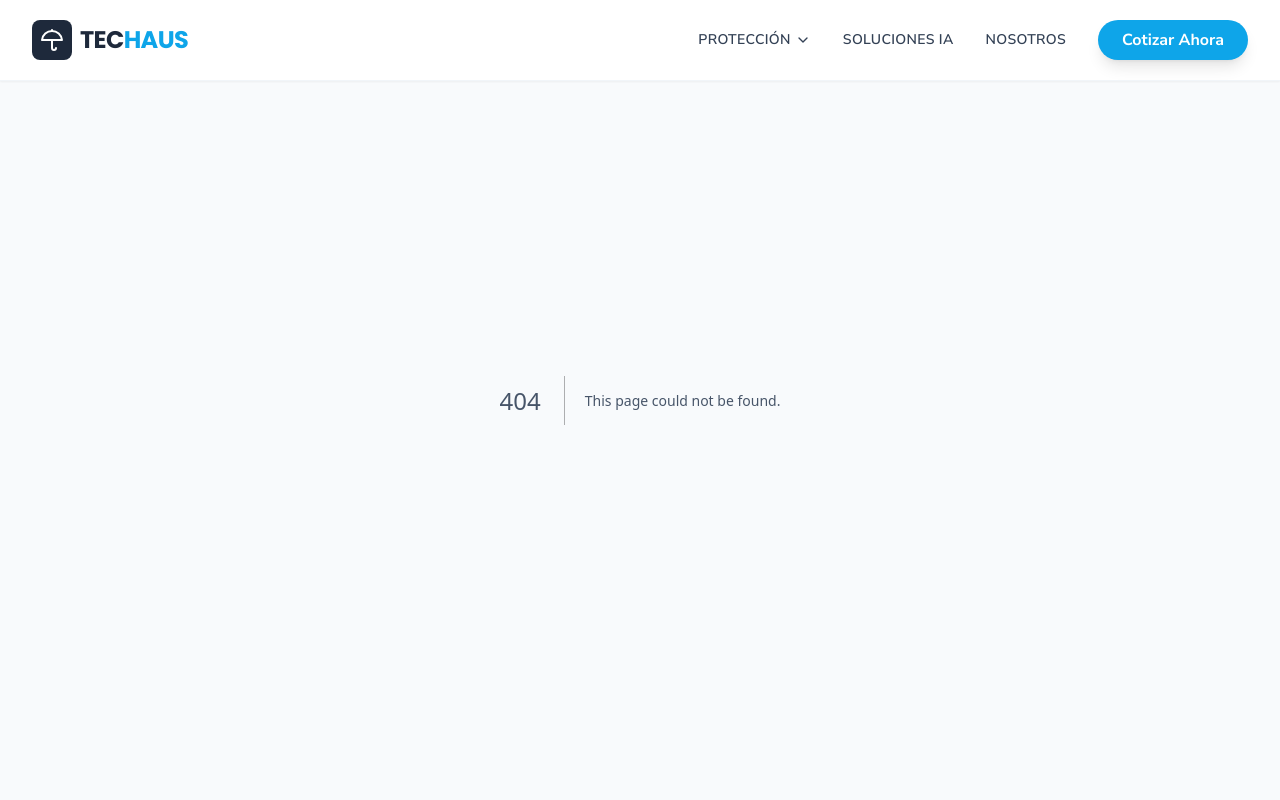
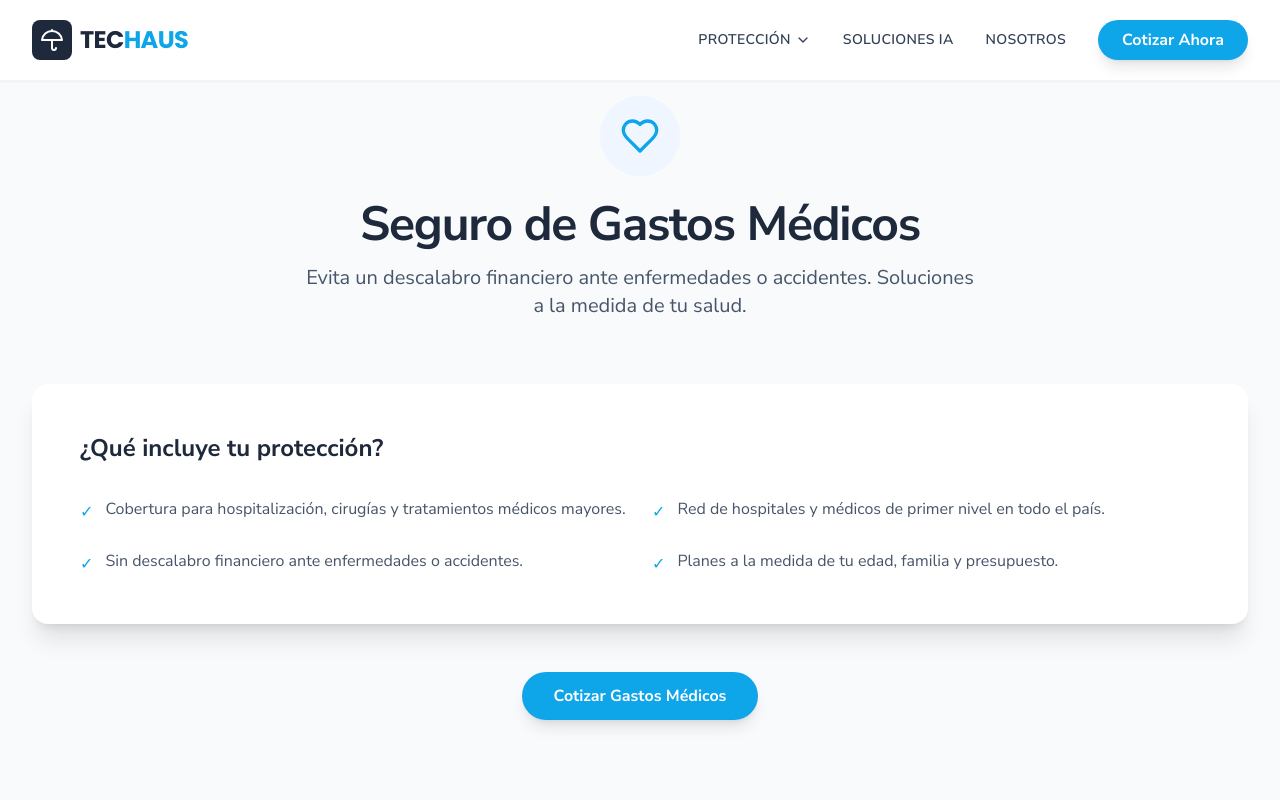
Before and after one commit to techausmx/webportal, a Next.js app: page /proteccion/gastos-medicos in a window 1280 px wide. Before the commit this address had no page. Shown: the top 800 px of the page. Built offline with nearby package versions, Linux system fonts and the light colour scheme.

Commit message:
fix: resolve dead links to /proteccion/* insurance pages
Add the four Protección pages (gastos médicos, seguro de auto, seguro
de vida, hogar y empresa) that Navigation.tsx already linked to but
didn't exist, and point Services and Footer CTAs at them instead of
placeholder "#" hrefs.

```diff
--- /dev/null
+++ b/app/proteccion/gastos-medicos/page.tsx
@@ -0,0 +1,50 @@
+import Link from 'next/link'
+import { Heart } from 'lucide-react'
+
+const benefits = [
+  'Cobertura para hospitalización, cirugías y tratamientos médicos mayores.',
+  'Red de hospitales y médicos de primer nivel en todo el país.',
+  'Sin descalabro financiero ante enfermedades o accidentes.',
+  'Planes a la medida de tu edad, familia y presupuesto.',
+]
+
+export default function GastosMedicos() {
+  return (
+    <div className="min-h-screen bg-slate-50 pt-24 pb-16">
+      <div className="max-w-7xl mx-auto px-4 sm:px-6 lg:px-8">
+        <div className="text-center mb-16">
+          <div className="inline-flex items-center justify-center w-20 h-20 rounded-full bg-blue-50 text-techaus-accent mb-6">
+            <Heart className="w-10 h-10" />
+          </div>
+          <h1 className="text-4xl md:text-5xl font-extrabold text-slate-800 tracking-tight mb-4">
+            Seguro de Gastos Médicos
+          </h1>
+          <p className="text-xl text-slate-600 max-w-2xl mx-auto">
+            Evita un descalabro financiero ante enfermedades o accidentes. Soluciones a la medida de tu salud.
+          </p>
+        </div>
+
+        <div className="bg-white rounded-2xl shadow-xl p-8 md:p-12 mb-12">
+          <h2 className="text-2xl font-bold text-slate-800 mb-8">¿Qué incluye tu protección?</h2>
+          <div className="grid grid-cols-1 md:grid-cols-2 gap-6">
+            {benefits.map((benefit, idx) => (
+              <div key={idx} className="flex items-start gap-3">
+                <span className="text-techaus-accent mt-1 flex-shrink-0">✓</span>
+                <p className="text-slate-600 leading-relaxed">{benefit}</p>
+              </div>
+            ))}
+          </div>
+        </div>
+
+        <div className="text-center">
+          <Link
+            href="/cotizar"
+            className="inline-block bg-techaus-accent hover:bg-sky-600 text-white px-8 py-3 rounded-full font-bold transition-all shadow-lg hover:shadow-sky-300/50"
+          >
+            Cotizar Gastos Médicos
+          </Link>
+        </div>
+      </div>
+    </div>
+  )
+}
--- /dev/null
+++ b/app/proteccion/hogar-y-empresa/page.tsx
@@ -0,0 +1,50 @@
+import Link from 'next/link'
+import { House } from 'lucide-react'
+
+const benefits = [
+  'Protección contra fenómenos naturales, incendios y robos.',
+  'Cobertura de responsabilidad civil para tu hogar o negocio.',
+  'Asistencia para reparaciones de emergencia las 24 horas.',
+  'Planes flexibles para propietarios, inquilinos y empresas.',
+]
+
+export default function HogarYEmpresa() {
+  return (
+    <div className="min-h-screen bg-slate-50 pt-24 pb-16">
+      <div className="max-w-7xl mx-auto px-4 sm:px-6 lg:px-8">
+        <div className="text-center mb-16">
+          <div className="inline-flex items-center justify-center w-20 h-20 rounded-full bg-slate-100 text-techaus-primary mb-6">
+            <House className="w-10 h-10" />
+          </div>
+          <h1 className="text-4xl md:text-5xl font-extrabold text-slate-800 tracking-tight mb-4">
+            Hogar y Empresa
+          </h1>
+          <p className="text-xl text-slate-600 max-w-2xl mx-auto">
+            Tu patrimonio es tu activo más importante. Protégelo contra fenómenos naturales y robos.
+          </p>
+        </div>
+
+        <div className="bg-white rounded-2xl shadow-xl p-8 md:p-12 mb-12">
+          <h2 className="text-2xl font-bold text-slate-800 mb-8">¿Qué incluye tu protección?</h2>
+          <div className="grid grid-cols-1 md:grid-cols-2 gap-6">
+            {benefits.map((benefit, idx) => (
+              <div key={idx} className="flex items-start gap-3">
+                <span className="text-techaus-primary mt-1 flex-shrink-0">✓</span>
+                <p className="text-slate-600 leading-relaxed">{benefit}</p>
+              </div>
+            ))}
+          </div>
+        </div>
+
+        <div className="text-center">
+          <Link
+            href="/cotizar"
+            className="inline-block bg-techaus-accent hover:bg-sky-600 text-white px-8 py-3 rounded-full font-bold transition-all shadow-lg hover:shadow-sky-300/50"
+          >
+            Proteger mi Patrimonio
+          </Link>
+        </div>
+      </div>
+    </div>
+  )
+}
--- /dev/null
+++ b/app/proteccion/seguro-de-auto/page.tsx
@@ -0,0 +1,50 @@
+import Link from 'next/link'
+import { Car } from 'lucide-react'
+
+const benefits = [
+  'Cobertura amplia contra daños, robo total y responsabilidad civil.',
+  'Asistencia vial garantizada las 24 horas, los 365 días del año.',
+  'Auto sustituto mientras se repara tu vehículo.',
+  'Red de talleres y ajustadores en todo el país.',
+]
+
+export default function SeguroDeAuto() {
+  return (
+    <div className="min-h-screen bg-slate-50 pt-24 pb-16">
+      <div className="max-w-7xl mx-auto px-4 sm:px-6 lg:px-8">
+        <div className="text-center mb-16">
+          <div className="inline-flex items-center justify-center w-20 h-20 rounded-full bg-slate-100 text-techaus-primary mb-6">
+            <Car className="w-10 h-10" />
+          </div>
+          <h1 className="text-4xl md:text-5xl font-extrabold text-slate-800 tracking-tight mb-4">
+            Seguro de Auto
+          </h1>
+          <p className="text-xl text-slate-600 max-w-2xl mx-auto">
+            Protege tu vehículo contra daños, robo y responsabilidad civil con asistencia vial garantizada.
+          </p>
+        </div>
+
+        <div className="bg-white rounded-2xl shadow-xl p-8 md:p-12 mb-12">
+          <h2 className="text-2xl font-bold text-slate-800 mb-8">¿Qué incluye tu protección?</h2>
+          <div className="grid grid-cols-1 md:grid-cols-2 gap-6">
+            {benefits.map((benefit, idx) => (
+              <div key={idx} className="flex items-start gap-3">
+                <span className="text-techaus-primary mt-1 flex-shrink-0">✓</span>
+                <p className="text-slate-600 leading-relaxed">{benefit}</p>
+              </div>
+            ))}
+          </div>
+        </div>
+
+        <div className="text-center">
+          <Link
+            href="/cotizar"
+            className="inline-block bg-techaus-accent hover:bg-sky-600 text-white px-8 py-3 rounded-full font-bold transition-all shadow-lg hover:shadow-sky-300/50"
+          >
+            Cotizar Auto
+          </Link>
+        </div>
+      </div>
+    </div>
+  )
+}
--- /dev/null
+++ b/app/proteccion/seguro-de-vida/page.tsx
@@ -0,0 +1,50 @@
+import Link from 'next/link'
+import { HandshakeIcon } from 'lucide-react'
+
+const benefits = [
+  'Garantiza el futuro económico de tus seres queridos ante cualquier eventualidad.',
+  'Suma asegurada a la medida de las necesidades de tu familia.',
+  'Coberturas adicionales por invalidez y enfermedades graves.',
+  'Beneficio fiscal deducible para ti y tu empresa.',
+]
+
+export default function SeguroDeVida() {
+  return (
+    <div className="min-h-screen bg-slate-50 pt-24 pb-16">
+      <div className="max-w-7xl mx-auto px-4 sm:px-6 lg:px-8">
+        <div className="text-center mb-16">
+          <div className="inline-flex items-center justify-center w-20 h-20 rounded-full bg-blue-50 text-techaus-accent mb-6">
+            <HandshakeIcon className="w-10 h-10" />
+          </div>
+          <h1 className="text-4xl md:text-5xl font-extrabold text-slate-800 tracking-tight mb-4">
+            Seguro de Vida
+          </h1>
+          <p className="text-xl text-slate-600 max-w-2xl mx-auto">
+            Garantiza el futuro económico de tus seres queridos ante cualquier eventualidad.
+          </p>
+        </div>
+
+        <div className="bg-white rounded-2xl shadow-xl p-8 md:p-12 mb-12">
+          <h2 className="text-2xl font-bold text-slate-800 mb-8">¿Qué incluye tu protección?</h2>
+          <div className="grid grid-cols-1 md:grid-cols-2 gap-6">
+            {benefits.map((benefit, idx) => (
+              <div key={idx} className="flex items-start gap-3">
+                <span className="text-techaus-accent mt-1 flex-shrink-0">✓</span>
+                <p className="text-slate-600 leading-relaxed">{benefit}</p>
+              </div>
+            ))}
+          </div>
+        </div>
+
+        <div className="text-center">
+          <Link
+            href="/cotizar"
+            className="inline-block bg-techaus-accent hover:bg-sky-600 text-white px-8 py-3 rounded-full font-bold transition-all shadow-lg hover:shadow-sky-300/50"
+          >
+            Ver Opciones de Vida
+          </Link>
+        </div>
+      </div>
+    </div>
+  )
+}
--- a/components/Footer.tsx
+++ b/components/Footer.tsx
@@ -1,4 +1,5 @@
 import { Shield, MapPin, Mail, Phone, Facebook, Linkedin, Instagram } from 'lucide-react'
+import Link from 'next/link'
 
 export default function Footer() {
   return (
@@ -36,29 +37,29 @@ export default function Footer() {
             <h4 className="text-lg font-bold mb-6 text-white">Enlaces Rápidos</h4>
             <ul className="space-y-3 text-slate-400 text-sm">
               <li>
-                <a href="#" className="hover:text-techaus-accent transition-colors">
+                <Link href="/" className="hover:text-techaus-accent transition-colors">
                   Inicio
-                </a>
+                </Link>
               </li>
               <li>
-                <a href="#" className="hover:text-techaus-accent transition-colors">
+                <Link href="/nosotros" className="hover:text-techaus-accent transition-colors">
                   Nosotros
-                </a>
+                </Link>
               </li>
               <li>
-                <a href="#" className="hover:text-techaus-accent transition-colors">
+                <Link href="/proteccion/seguro-de-vida" className="hover:text-techaus-accent transition-colors">
                   Seguros Personales
-                </a>
+                </Link>
               </li>
               <li>
-                <a href="#" className="hover:text-techaus-accent transition-colors">
+                <Link href="/proteccion/hogar-y-empresa" className="hover:text-techaus-accent transition-colors">
                   Seguros Empresariales
-                </a>
+                </Link>
               </li>
               <li>
-                <a href="#" className="hover:text-techaus-accent transition-colors">
+                <Link href="/soluciones-ia" className="hover:text-techaus-accent transition-colors">
                   Soluciones IA
-                </a>
+                </Link>
               </li>
             </ul>
           </div>
--- a/components/Services.tsx
+++ b/components/Services.tsx
@@ -1,5 +1,6 @@
 import { Heart, Car, HandshakeIcon, House } from 'lucide-react'
 import { ChevronRight } from 'lucide-react'
+import Link from 'next/link'
 
 const services = [
   {
@@ -7,6 +8,7 @@ const services = [
     title: 'Gastos Médicos',
     description: 'Evita un descalabro financiero ante enfermedades o accidentes. Soluciones a la medida de tu salud.',
     cta: 'Saber más',
+    href: '/proteccion/gastos-medicos',
     borderColor: 'border-techaus-accent',
     iconBg: 'bg-blue-50 group-hover:bg-techaus-accent',
     iconColor: 'text-techaus-accent',
@@ -17,6 +19,7 @@ const services = [
     title: 'Seguro de Auto',
     description: 'Protege tu vehículo contra daños, robo y responsabilidad civil con asistencia vial garantizada.',
     cta: 'Cotizar Auto',
+    href: '/proteccion/seguro-de-auto',
     borderColor: 'border-techaus-primary',
     iconBg: 'bg-slate-100 group-hover:bg-techaus-primary',
     iconColor: 'text-techaus-primary',
@@ -27,6 +30,7 @@ const services = [
     title: 'Seguro de Vida',
     description: 'Garantiza el futuro económico de tus seres queridos ante cualquier eventualidad.',
     cta: 'Ver opciones',
+    href: '/proteccion/seguro-de-vida',
     borderColor: 'border-techaus-accent',
     iconBg: 'bg-blue-50 group-hover:bg-techaus-accent',
     iconColor: 'text-techaus-accent',
@@ -37,6 +41,7 @@ const services = [
     title: 'Hogar y Empresa',
     description: 'Tu patrimonio es tu activo más importante. Protégelo contra fenómenos naturales y robos.',
     cta: 'Proteger patrimonio',
+    href: '/proteccion/hogar-y-empresa',
     borderColor: 'border-techaus-primary',
     iconBg: 'bg-slate-100 group-hover:bg-techaus-primary',
     iconColor: 'text-techaus-primary',
@@ -73,9 +78,9 @@ export default function Services() {
                 </div>
                 <h4 className="text-xl font-bold text-slate-800 mb-3">{service.title}</h4>
                 <p className="text-slate-600 text-sm leading-relaxed mb-6">{service.description}</p>
-                <a href="#" className={`${service.linkColor} font-bold text-sm flex items-center gap-1`}>
+                <Link href={service.href} className={`${service.linkColor} font-bold text-sm flex items-center gap-1`}>
                   {service.cta} <ChevronRight className="w-3 h-3" />
-                </a>
+                </Link>
               </div>
             )
           })}
```
